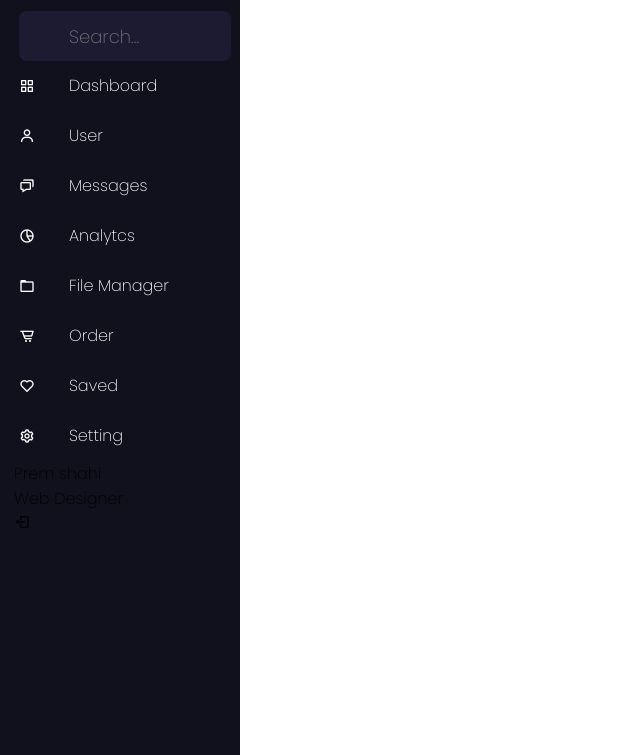
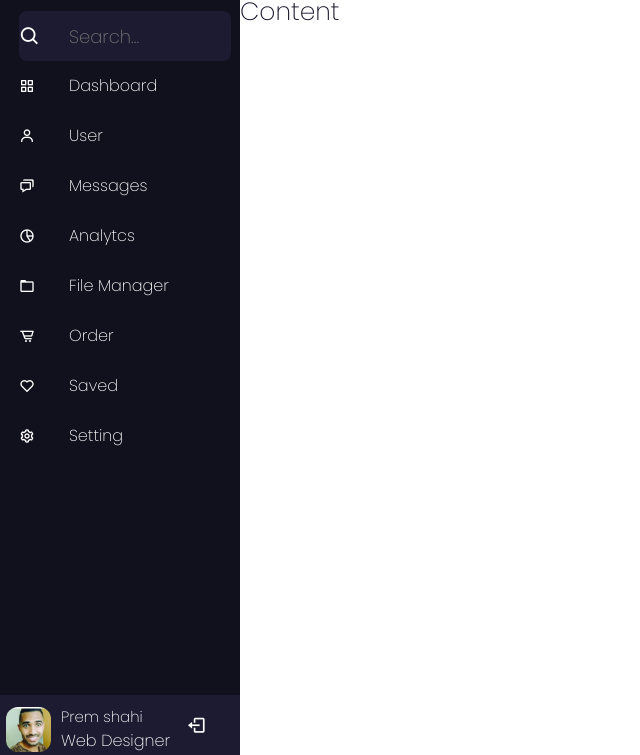
Before and after one commit to edumatheus65/Dashboard-Sidebar-Menu, a plain HTML site: page index.html in a window 1280 px wide. Shown: the part 45-800 px from the top of the page, without its empty margins (0-640 px from the left). Drawn offline with nearby package versions, Linux system fonts and the light colour scheme.

Commit message:
Factoring code

```diff
--- a/index.html
+++ b/index.html
@@ -89,7 +89,7 @@
         <div class="profile_content">
             <div class="profile">
                 <div class="profile_details">
-                    <!-- <img src="profile.jpg" alt=""> -->
+                    <img src="profile.jpg" alt="">
                     <div class="name_job">
                         <div class="name">Prem shahi</div>
                         <div class="job">Web Designer</div>
@@ -98,6 +98,9 @@
                 <i class='bx bx-log-out' id="log_out"></i>
             </div>
         </div>
+        <div class="home_content">
+            <div class="text">Home Content</div>
+        </div>
     </div>
 
 </body>
--- a/style.css
+++ b/style.css
@@ -93,6 +93,13 @@ body {
     color: #fff;
 }
 
+.sidebar ul li .bx-search {
+    position: relative;
+    z-index: 99;
+    color: #fff;
+    font-size: 22px;
+}
+
 .sidebar ul li a:hover {
     color: #11101d;
     background: #fff;
@@ -104,3 +111,69 @@ body {
     border-radius: 12px;
     line-height: 50px;
 }
+
+.sidebar .profile_content {
+    position: absolute;
+    color: #fff;
+    bottom: 0;
+    left: 0;
+    width: 100%;
+}
+
+.sidebar .profile_content .profile {
+    position: relative;
+    padding: 10px 6px;
+    height: 60px;
+    background: #1d1b31;
+}
+
+.profile_content .profile .profile_details {
+    display: flex;
+    align-items: center;
+}
+
+.profile .profile_details img {
+    height: 45px;
+    width: 45px;
+    object-fit: cover;
+    border-radius: 12px;
+}
+
+.profile .profile_details .name_job {
+    margin-left: 10px;
+}
+
+.profile .profile_details .name {
+    font-size: 15px;
+    font-weight: 400;
+}
+
+.profile .profile.profile_details .job {
+    font-size: 12px;
+}
+
+.profile #log_out {
+    position: absolute;
+    left: 88%;
+    bottom: 5px;
+    transform: translateX(-50%);
+    min-width: 50px;
+    line-height: 50px;
+    font-size: 20px;
+    border-radius: 12px;
+}
+
+.home_content {
+    position: absolute;
+    height: 100%;
+    width: calc(100% - 240px);
+    left: 240px;
+    top: 0;
+
+}
+
+.home_content .text {
+    font-size: 25px;
+    font-weight: 500;
+    color: #1d1b31;
+}
```
